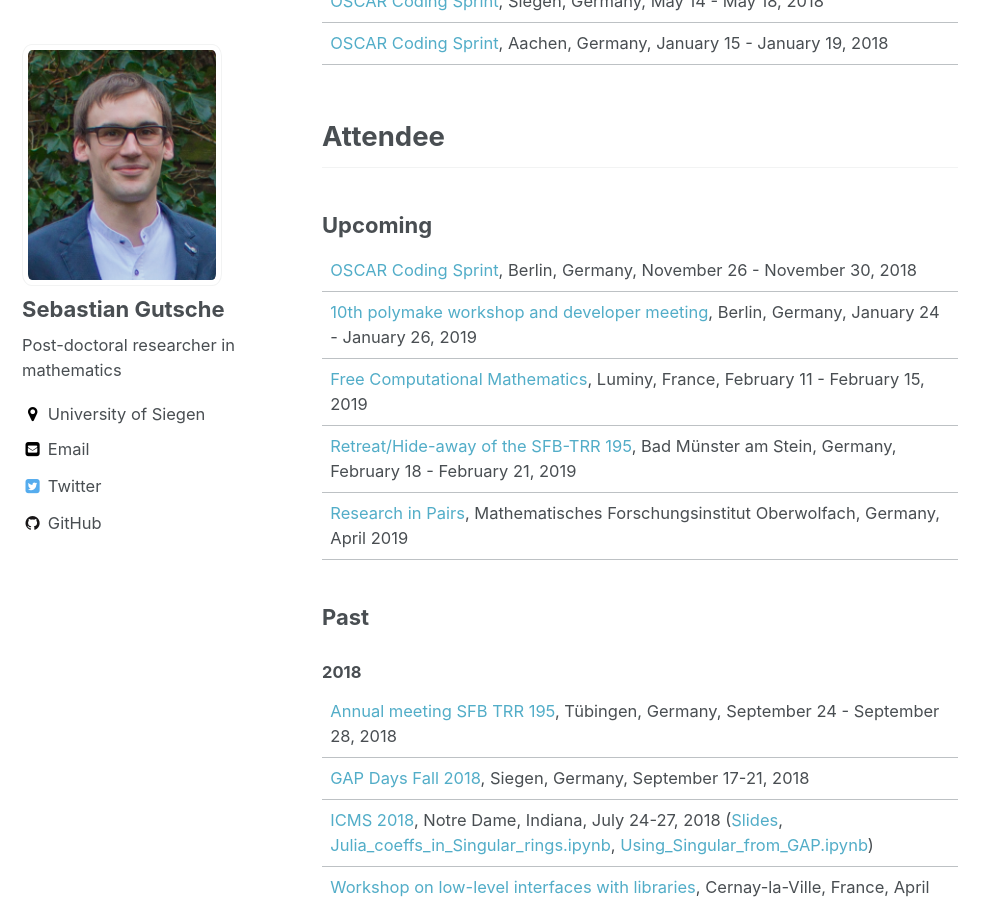
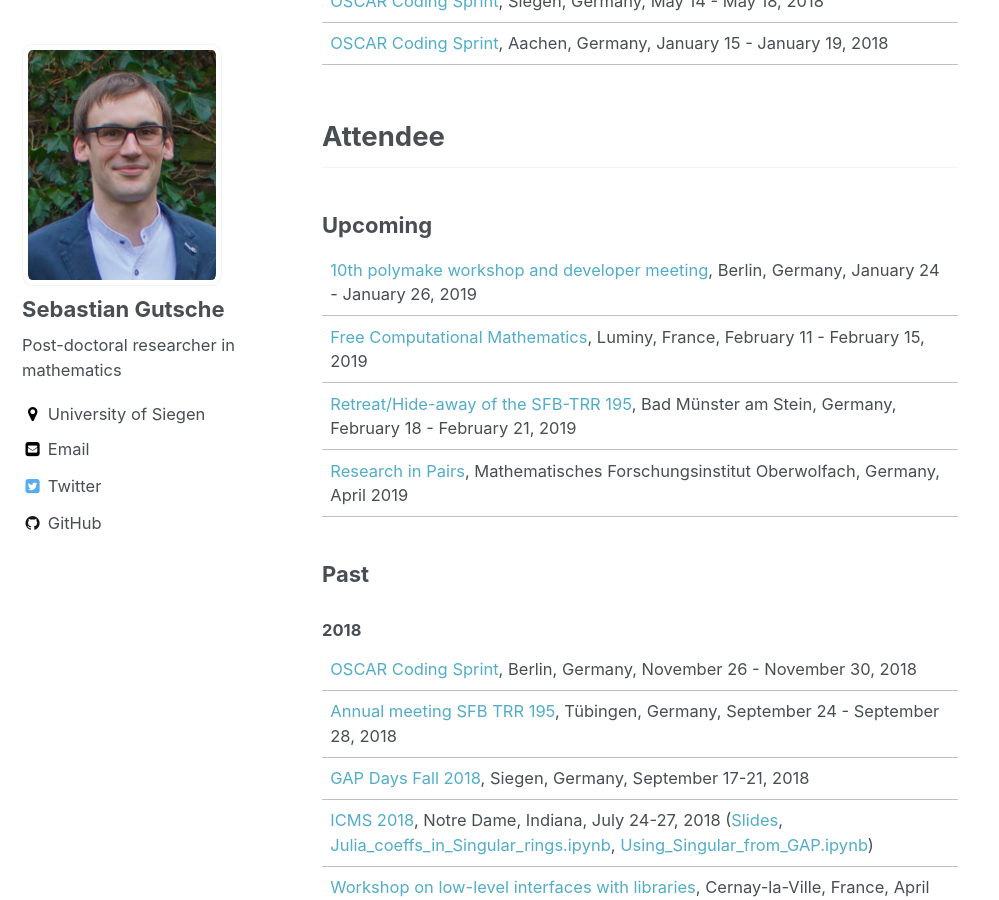
Before and after one commit to sebasguts/sebasguts.github.io, a Jekyll site: the page built from _pages/conferences.md, in a window 1280 px wide and 900 px high, scrolled down 637 px. Shown: the whole window, without its empty margins (0-999 px from the left). Built offline with Jekyll 4.4.1, drawn with Linux system fonts in a browser that asks for light colours; part of the change alters nothing that is shown.

```diff
--- a/_pages/conferences.md
+++ b/_pages/conferences.md
@@ -23,7 +23,6 @@ Conferences and workshops I attend(ed) or (co)organize(d):
 
 ### Upcoming
 
-| [OSCAR Coding Sprint](https://oscar.computeralgebra.de/meetings/Meeting-11-2018/), Berlin, Germany, November 26 - November 30, 2018
 | [10th polymake workshop and developer meeting](https://polymake.org/doku.php/workshops), Berlin, Germany, January 24 - January 26, 2019
 | [Free Computational Mathematics](https://conferences.cirm-math.fr/1978.html), Luminy, France, February 11 - February 15, 2019
 | [Retreat/Hide-away of the SFB-TRR 195](https://www.computeralgebra.de/sfb/events/), Bad Münster am Stein, Germany, February 18 - February 21, 2019
@@ -33,6 +32,7 @@ Conferences and workshops I attend(ed) or (co)organize(d):
 
 #### 2018
 
+| [OSCAR Coding Sprint](https://oscar.computeralgebra.de/meetings/Meeting-11-2018/), Berlin, Germany, November 26 - November 30, 2018
 | [Annual meeting SFB TRR 195](http://www.math.uni-tuebingen.de/arbeitsbereiche/geometrie/annual-meeting-sfb-trr-195-1), Tübingen, Germany, September 24 - September 28, 2018
 | [GAP Days Fall 2018](www.gapdays.de/gapdays2018-fall/), Siegen, Germany, September 17-21, 2018
 | [ICMS 2018](http://icms-conference.org/2018/), Notre Dame, Indiana, July 24-27, 2018 ([Slides](../downloads/ICMS2018.pdf), [Julia_coeffs_in_Singular_rings.ipynb](../downloads/Julia_coeffs_in_Singular_rings.ipynb), [Using_Singular_from_GAP.ipynb](../downloads/Using_Singular_from_GAP.ipynb))
```
